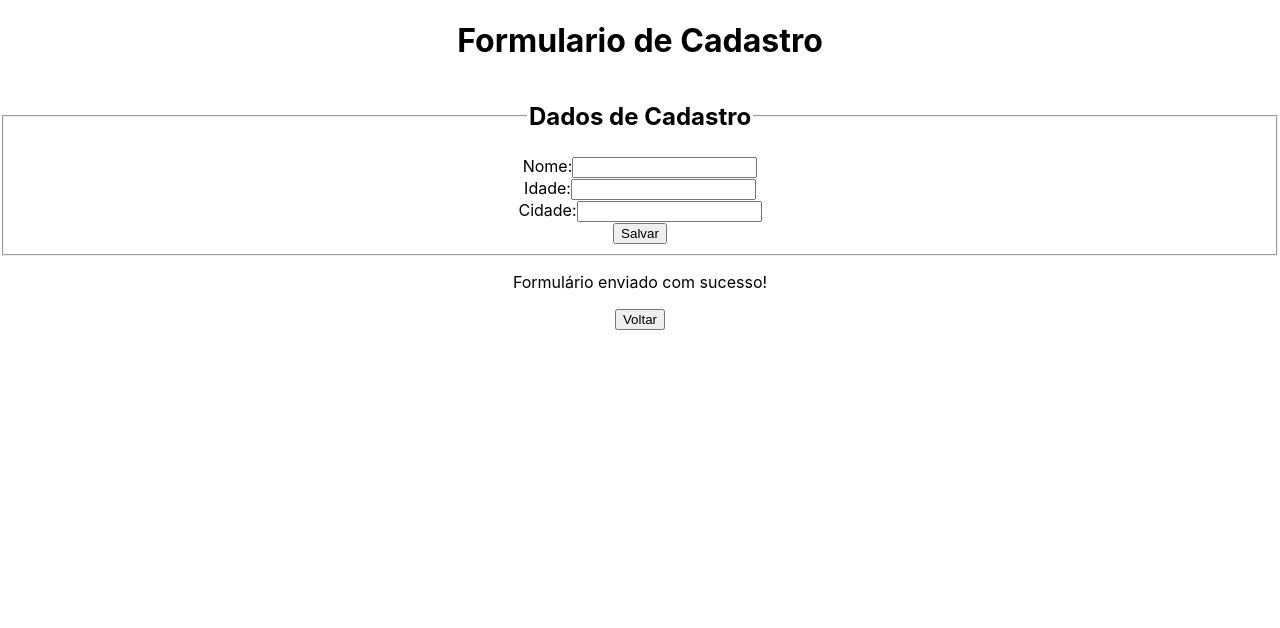
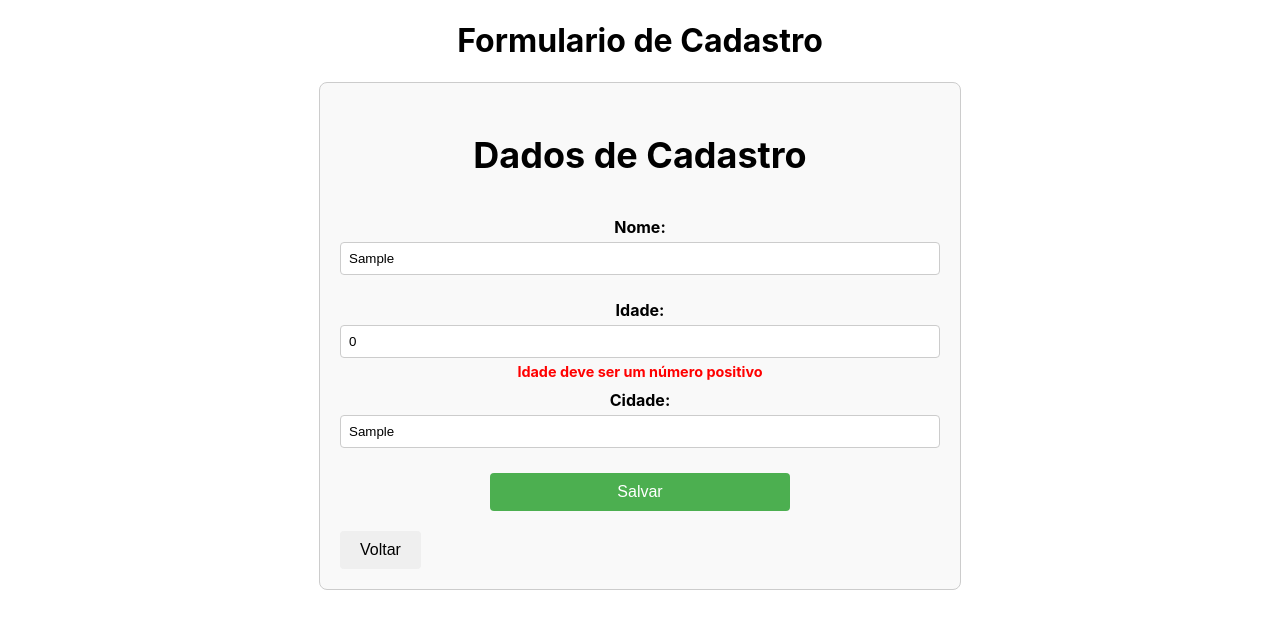
Before and after one commit to davibschneid/PraticasAvancadasDesenvolvimentoWeb, a React (Create React App) app in the folder PraticasAvancadasDesenvolvimentoWeb/api-web/: page /cadastro in a window 1280 px wide. Both pictures are taken after typing "Sample", "Sample" into the empty fields and a click on the input "Salvar". Shown: the top 628 px of the page. Built offline with nearby package versions, Linux system fonts and the light colour scheme; no server answers.

Commit message:
Ajuste no layout do cadastro

```diff
--- a/PraticasAvancadasDesenvolvimentoWeb/api-web/src/App.css
+++ b/PraticasAvancadasDesenvolvimentoWeb/api-web/src/App.css
@@ -32,6 +32,88 @@
   color: #61dafb;
 }
 
+.form-container {
+  max-width: 600px;
+  margin: 0 auto;
+  padding: 20px;
+  border: 1px solid #ccc;
+  border-radius: 8px;
+  background-color: #f9f9f9;
+}
+
+.form-container fieldset {
+  border: none;
+  margin: 0;
+  padding: 0;
+}
+
+.form-container legend {
+  font-size: 1.5em;
+  margin-bottom: 10px;
+}
+
+.form-container label {
+  display: block;
+  margin-bottom: 10px;
+  font-weight: bold;
+}
+
+.form-container input[type="text"],
+.form-container input[type="number"] {
+  width: 100%;
+  padding: 8px;
+  margin-top: 5px;
+  margin-bottom: 15px;
+  border: 1px solid #ccc;
+  border-radius: 4px;
+  box-sizing: border-box;
+}
+
+.form-container input[type="submit"] {
+  width: 50%;
+  padding: 10px;
+  background-color: #4CAF50;
+  color: white;
+  border: none;
+  border-radius: 4px;
+  cursor: pointer;
+  font-size: 1em;
+}
+
+.form-container input[type="submit"]:hover {
+  background-color: #45a049;
+}
+
+.error {
+  color: red;
+  font-size: 0.9em;
+  margin-top: -10px;
+  margin-bottom: 10px;
+}
+
+.button-container {
+  margin-top: 20px;
+  display: flex;
+  justify-content: space-between;
+}
+
+.button-container button {
+  padding: 10px 20px;
+  border: none;
+  border-radius: 4px;
+  cursor: pointer;
+  font-size: 1em;
+}
+
+.button-container .back-button {
+  background-color: #f44336;
+  color: white;
+}
+
+.button-container .back-button:hover {
+  background-color: #d32f2f;
+}
+
 @keyframes App-logo-spin {
   from {
     transform: rotate(0deg);
--- a/PraticasAvancadasDesenvolvimentoWeb/api-web/src/componentes/BotaoVoltar.js
+++ b/PraticasAvancadasDesenvolvimentoWeb/api-web/src/componentes/BotaoVoltar.js
@@ -11,7 +11,7 @@ const BotaoVoltar = () => {
     };
 
     return (
-        <div>
+        <div className="button-container">
             <button onClick={handleGoBack}>
                 Voltar
             </button>
--- a/PraticasAvancadasDesenvolvimentoWeb/api-web/src/paginas/Cadastro.js
+++ b/PraticasAvancadasDesenvolvimentoWeb/api-web/src/paginas/Cadastro.js
@@ -21,6 +21,8 @@ function Cadastro() {
 
     const [mensagem, setMensagem] = useState('');
 
+    const [erros, setErros] = useState({});
+
     function handleInputChange(event) {
         const { name, value } = event.target;
         setCampos(prevCampos => ({
@@ -29,34 +31,65 @@ function Cadastro() {
         }));
     }
 
-     function handleFormSubmit(event){
+    function validarCampos() {
+        const novosErros = {};
+
+        if (!campos.nome) {
+            novosErros.nome = 'Nome é obrigatório';
+        }
+
+        if (!campos.idade || campos.idade <= 0) {
+            novosErros.idade = 'Idade deve ser um número positivo';
+        }
+
+        if (!campos.cidade) {
+            novosErros.cidade = 'Cidade é obrigatória';
+        }
+
+        setErros(novosErros);
+
+        return Object.keys(novosErros).length === 0;
+    }
+
+
+    function handleFormSubmit(event) {
+
         event.preventDefault();
-        console.log(campos);
-        axios.post('http://localhost:3001/api/usuarios', campos).then(response => {
+
+        if (!validarCampos()) {
+            return;
+        }
+
+        console.log('Submetendo:', campos);
+
+        axios.post('http://localhost:3001/api/usuarios', campos)
+            .then(response => {
                 setMensagem('Formulário enviado com sucesso!');
-        })
-
-        // Mostrar mensagem de confirmação
-        setMensagem('Formulário enviado com sucesso!');
+                console.log(response.data);
 
                 // Limpar os campos do formulário após o envio
                 setCampos({
                     nome: '',
-            idade: '',
+                    idade: 0,
                     cidade: ''
                 });
-
 
                 // Limpar mensagem após 3 segundos
                 setTimeout(() => {
                     setMensagem('');
                 }, 3000);
+            })
+            .catch(error => {
+                console.error('Houve um erro ao enviar o formulário:', error);
+                setMensagem('Erro ao enviar o formulário. Tente novamente.');
+            });
     }
 
     return (
         <div className="App">
             <Header title="Formulario de Cadastro" />
 
+            <div className="form-container">
             <form onSubmit={handleFormSubmit}>
                 <fieldset>
                     <legend>
@@ -66,27 +99,31 @@ function Cadastro() {
                     <div>
                         <label>Nome:
                             <input type="text" name="nome" id="nome" value={campos.nome} onChange={handleInputChange}/>
+                            {erros.nome && <p className="error">{erros.nome}</p>}
                         </label>
                     </div>
 
                     <div>
                         <label>Idade:
                             <input type="number" name="idade" id="idade" value={campos.idade}  onChange={handleInputChange}/>
+                            {erros.idade && <p className="error">{erros.idade}</p>}
                         </label>
                     </div>
 
                     <div>
                         <label>Cidade:
                             <input type="text" name="cidade" id="cidade" value={campos.cidade}  onChange={handleInputChange}/>
+                            {erros.cidade && <p className="error">{erros.cidade}</p>}
                         </label>
                     </div>
-
 
                     <input type="submit" value="Salvar" />
                 </fieldset>
             </form>
             {mensagem && <p>{mensagem}</p>}
             <BotaoVoltar></BotaoVoltar>
+            </div>
+
 
         </div>
     )
```
Lines whose indentation alone changed are shown as unchanged.
